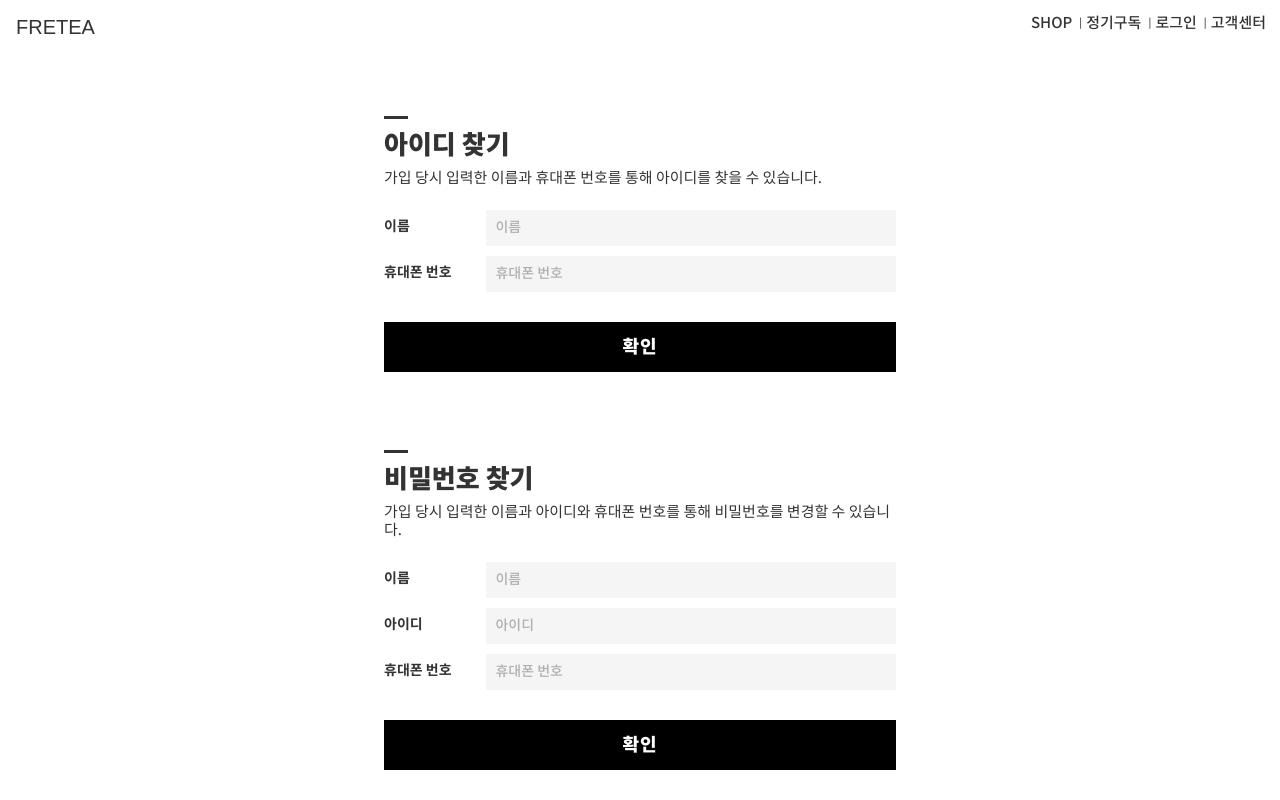
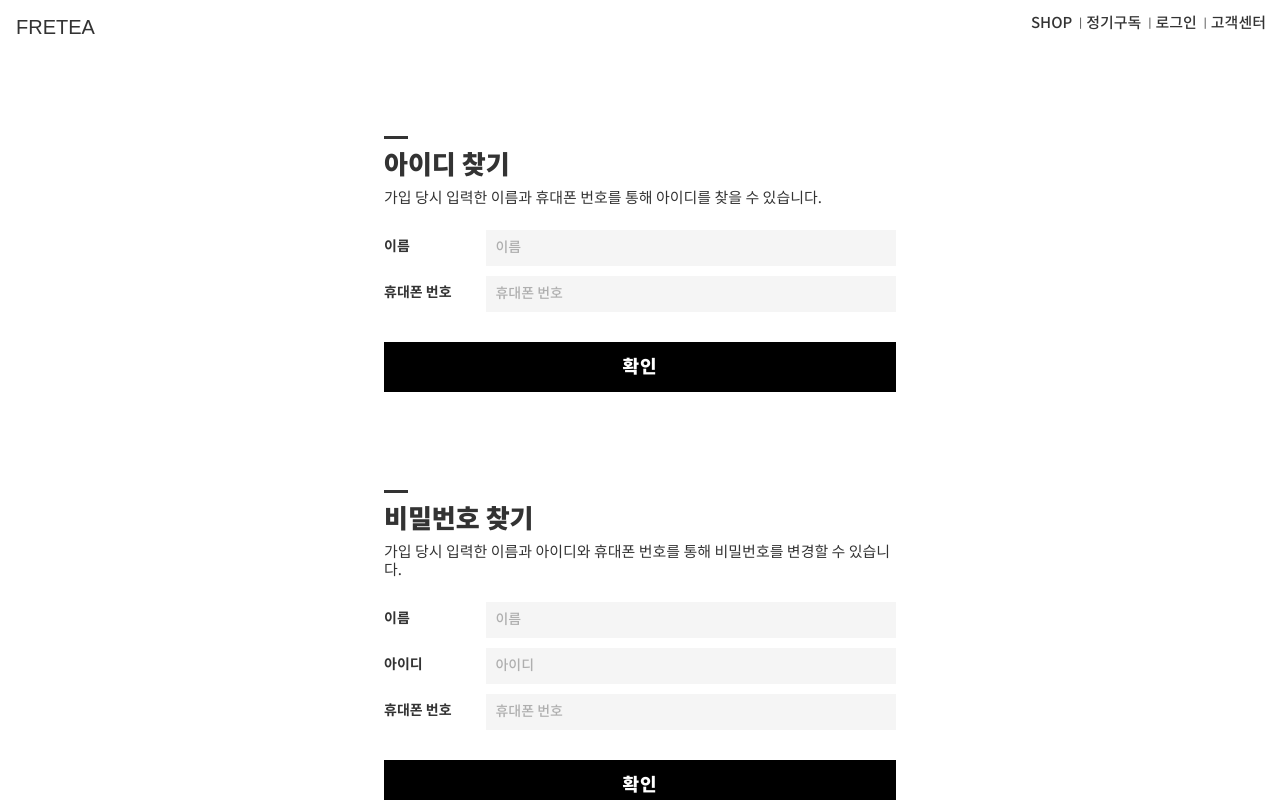
Before and after one commit to jo-narae/fretea, a Vue app: page /member/findIdPwd in a window 1280 px wide. Shown: the top 800 px of the page. Built offline with nearby package versions, Linux system fonts and the light colour scheme; a web font is replaced by a local one.

Commit message:
장식으로 인해 텍스트 보이지 않는 문제 수정

```diff
--- a/src/assets/style/member.scss
+++ b/src/assets/style/member.scss
@@ -82,11 +82,12 @@
 	text-align: left;
 	margin-bottom: 0;
 	letter-spacing: 0px;
-}
+	padding-top: 20px;
 
-.find-title:first-letter{
-	border-top: 3px solid;
-	padding-top: 10px;
+	&:first-letter{
+		border-top: 3px solid;
+		padding-top: 10px;
+	}
 }
 
 .find-description {
```
